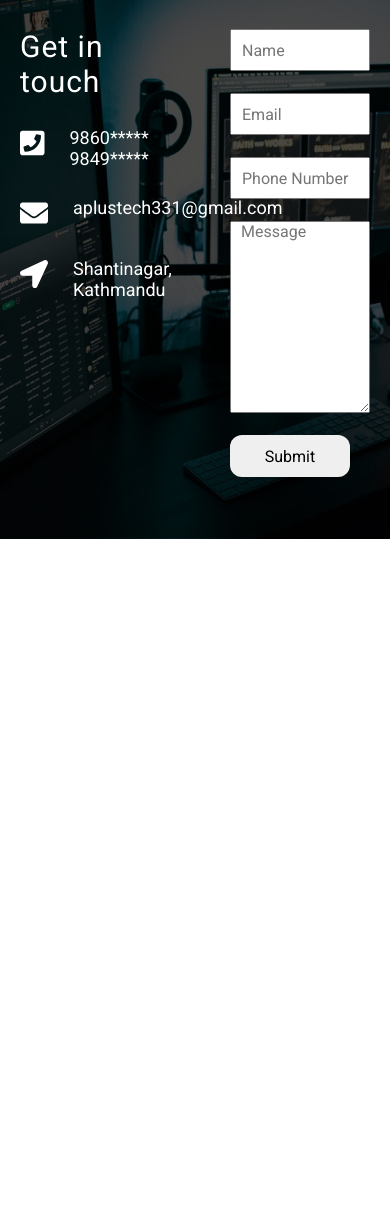
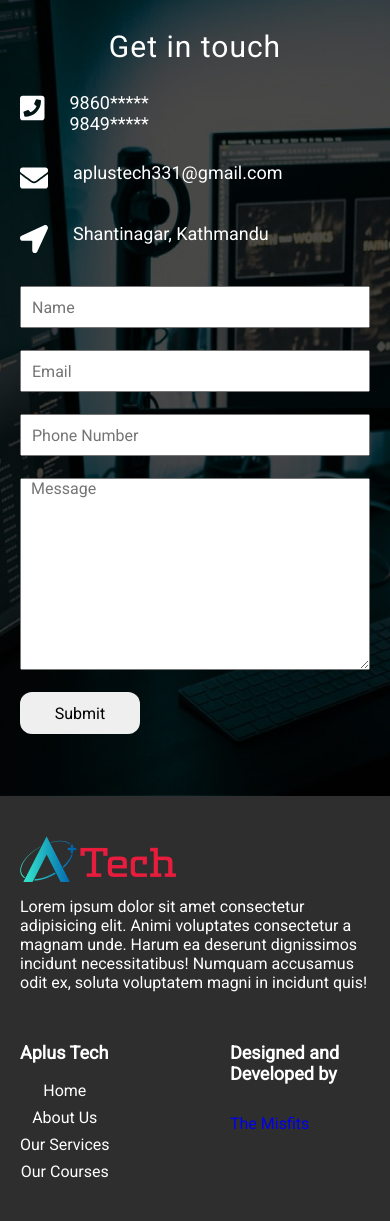
Before and after one commit to dahalprastut/aplus, a website built with Parcel: page src/index.html in a window 390 px wide. Shown: the part 8872-10093 px from the top of the page. Before the commit the page ends 9411 px from the top, so only its background shows below. Built offline with nearby package versions, Linux system fonts and the light colour scheme.

```diff
--- a/src/index.html
+++ b/src/index.html
@@ -598,6 +598,38 @@
 
     <!-- contact us end -->
 
+
+    <!-- maps start -->
+    <!-- <div class="map">
+        <div class="mapouter"><div class="gmap_canvas"><iframe width="786" height="500" id="gmap_canvas" src="https://maps.google.com/maps?q=florida%20college&t=&z=13&ie=UTF8&iwloc=&output=embed" frameborder="0" scrolling="no" marginheight="0" marginwidth="0"></iframe><a href="https://www.embedgooglemap.net/blog/best-wordpress-themes/">embedgooglemap.net websites themes</a></div><style>.mapouter{position:relative;text-align:right;height:500px;width:786px;}.gmap_canvas {overflow:hidden;background:none!important;height:500px;width:786px;}</style></div>
+    </div> -->
+    <!-- maps end -->
+
+    <!-- footer starts -->
+
+    <div class="footer">
+        <div class="center">
+            <div class="footer-firstDiv">
+                <button><img src="images/logo.png" alt="Logo"></button>
+                <p>Lorem ipsum dolor sit amet consectetur adipisicing elit. Animi voluptates consectetur a magnam unde. Harum ea deserunt dignissimos incidunt necessitatibus! Numquam accusamus odit ex, soluta voluptatem magni in incidunt quis!</p>
+            </div>
+            <div class="footer-middleDiv">
+                <h5>Aplus Tech</h5>
+                <button>Home</button>
+                <button>About Us</button>
+                <button>Our Services</button>
+                <button>Our Courses</button>
+            </div>
+
+            <div class="footer-lastDiv">
+                <h5>Designed and Developed by</h5>
+                <a href="#">The Misfits</a>
+            </div>
+        </div>
+    </div>
+
+    <!-- footer ends -->
+
     <script src="./js/index.js"></script>
 
 </body>
--- a/src/styles/main.scss
+++ b/src/styles/main.scss
@@ -526,7 +526,7 @@
 
             > div{
                 display: flex;
-                flex-direction: flex-start;
+                justify-content: flex-start;
                 margin-top: 28px;
                 span,small{
                     font-size: 18px;
@@ -571,6 +571,70 @@
 
 // contact us end
 
+// footer starts
+
+.footer{
+    background: $footer-color;
+    padding: 40px 20px;
+
+    .center{
+        display: flex;
+        justify-content: space-between;
+    }
+
+
+
+    &-middleDiv, &-lastDiv, &-firstDiv{
+        display: flex;
+        flex-direction: column;
+        max-width: 30%;
+
+        button{
+            background: none;
+            border:none;
+            outline: 0;
+        }
+
+        h5{
+            font-size: 22px;
+            color: $over-color;
+            margin-bottom: 10px;
+        }
+
+
+        p{
+            margin-top: 15px;
+            font-size: 16px;
+            color: $over-color;
+        }
+
+        a{
+            margin-top: 20px;
+        }
+    }
+
+    &-middleDiv{
+        button{
+            background: none;
+            outline: 0;
+            border:0;
+            font-size: 16px;
+            color: $over-color;
+            font-weight: 400;
+            margin-top: 8px;
+
+            &:hover{
+                color: $primary-color;
+                cursor: pointer;
+            }
+        }
+    }
+
+
+}
+
+// footer ends
+
 
 
 
--- a/src/styles/media.scss
+++ b/src/styles/media.scss
@@ -257,6 +257,63 @@
 
     // blog ends
 
+    // contact starts
+
+    .contact{
+        .form-box{
+            flex-direction: column;
+            justify-content: center;
+            align-items: center;
+
+            .company-information{
+                width: 100%;
+                display: flex;
+                justify-content: center;
+                align-items: center;
+
+                > div{
+                    width: 100%;
+                }
+            }
+
+            form{
+                margin-top: 30px;
+                width: 100%;
+            }
+        }
+    }
+
+    // contact ends
+
+
+    // footer starts
+
+    .footer{
+
+        .center{
+
+            flex-wrap: wrap;
+        }
+
+
+        &-firstDiv{
+            max-width: 100%;
+        }
+
+        &-middleDiv, &-lastDiv{
+            max-width: 40%;
+            h5{
+                margin-top: 50px;
+                font-size: 18px;
+
+            }
+        }
+    }
+
+
+    // footer ends
+
+
 
 }
 
--- a/src/styles/var.scss
+++ b/src/styles/var.scss
@@ -3,6 +3,7 @@
 $primary-color: #0776B2;
 $secondary-color: #000;
 $secondary-bg-color:#ececee;
+$footer-color: #2e2e2e;
 
 $over-color: #fff;
 
```
Also changed, not shown: dist/index.html, 2 other files.
